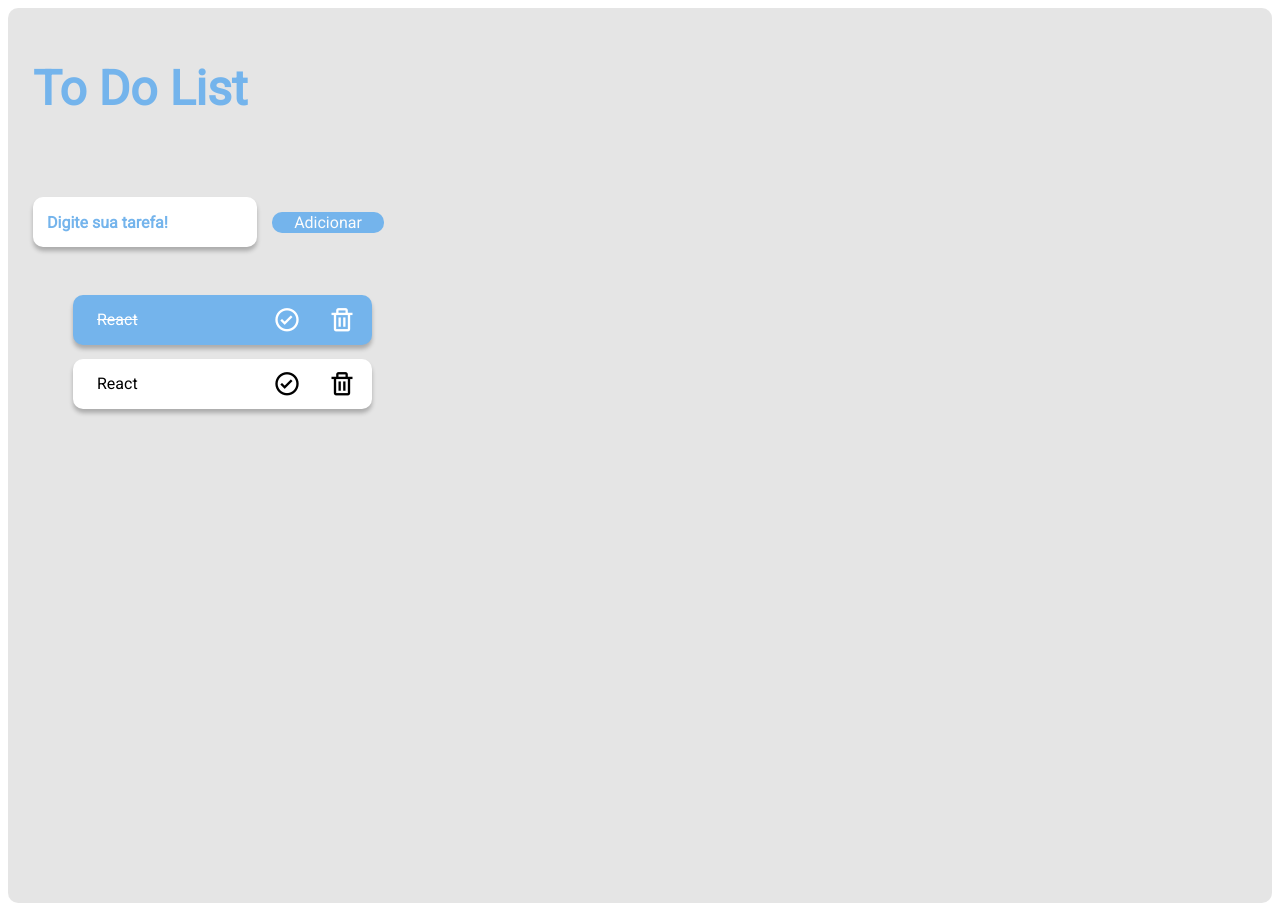
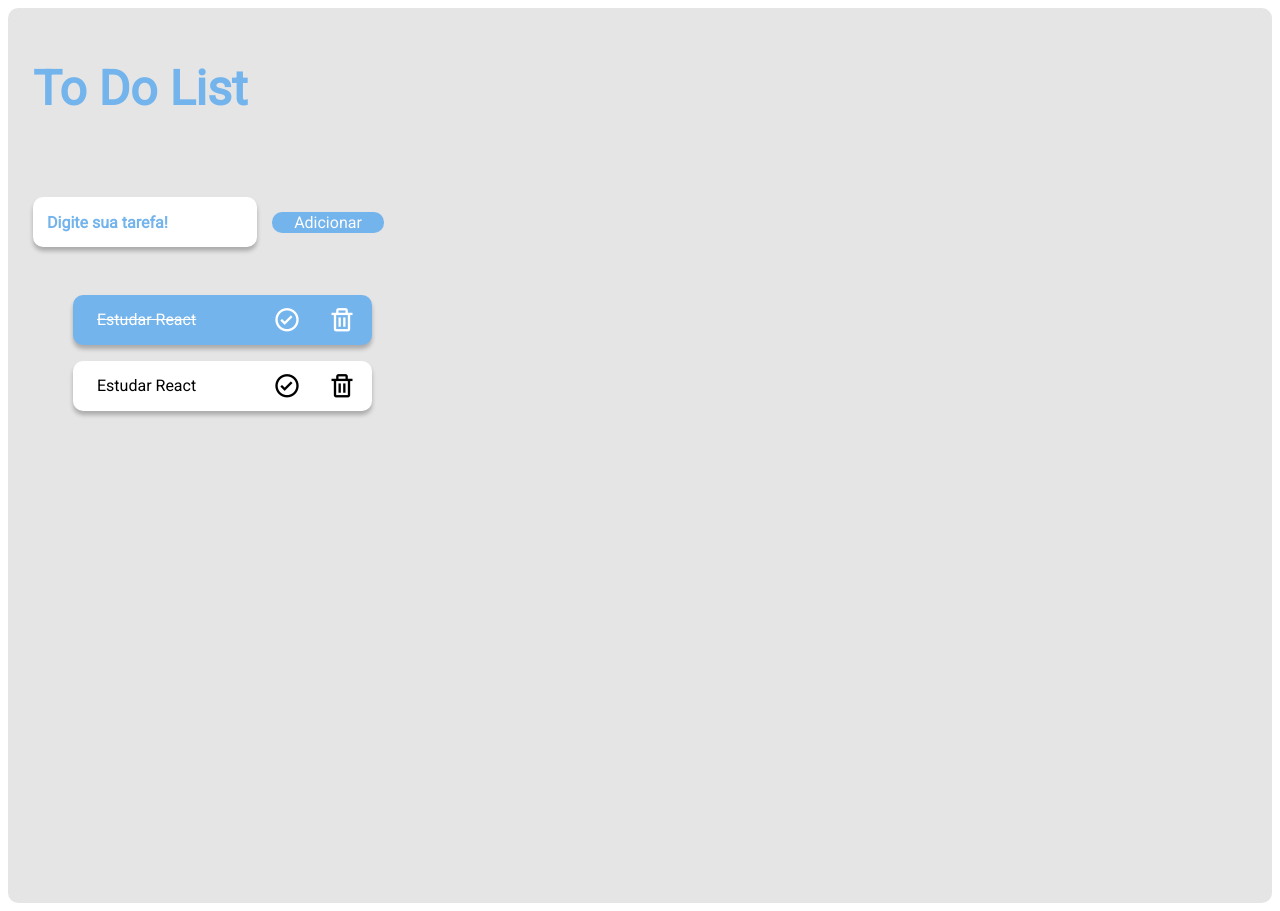
Before and after one commit to YasminSouzaL/infoalto, a React (Vite) app: page / in a window 1280 px wide. Built offline with nearby package versions, Linux system fonts and the light colour scheme.

Commit message:
teste React

```diff
--- a/src/App.jsx
+++ b/src/App.jsx
@@ -4,12 +4,22 @@ import { useState } from "react";
 
 function App() {
   const [tarefa,setTarefa] = useState("");
-  const [tarefas,setTarefas] = useState([{
-    id: 1,
-    tarefa: "Estudar React",
-    status: false
+  const [tarefas,setTarefas] = useState([
+    {
+      id: 1,
+      tarefa: "Estudar React",
+      //status: false,
+      checked: true,
+    },
+    {
+      id: 2,
+      tarefa: "Estudar React",
+      //status: false,
+      checked: false,
+    }
+  ]);
 
-  }]);
+  console.log(tarefas);
 
   return (
     <Container>
@@ -18,14 +28,17 @@ function App() {
       </h1>
       <Spacer/>
       <Flex direction="row" justify="between">
-        <Input placeholder="Digite sua tarefa!"/>
+        <Input placeholder="Digite sua tarefa!"
+          onChange={(e) => setTarefa(e.target.value)}/>
         <Button>Adicionar</Button>
       </Flex>
       <Spacer margin="16px"/>
       <ul>
-          <Item checked={true}>
+        {tarefas.map((tarefa) => (
+          <>
+          <Item checked={tarefa.checked} key={tarefa.id}>
             <p>
-              React
+              {tarefa.tarefa}
             </p>
             <Flex direction="row">
               <button>
@@ -36,21 +49,9 @@ function App() {
               </button>
             </Flex>
           </Item>
-          <Spacer margin="14px"/>
-          <Item>
-            <p>
-              React
-            </p>
-            <Flex direction="row">
-              <button>
-                <i class="bx bx-check-circle"></i>
-              </button>
-              <button>
-                <i class="bx bx-trash"></i>
-              </button>
-            </Flex>
-          </Item>
-          <Spacer margin="12px"/>
+          <Spacer margin="16px"/>
+          </>
+        ))}
       </ul>
     </Container>
   );
```
